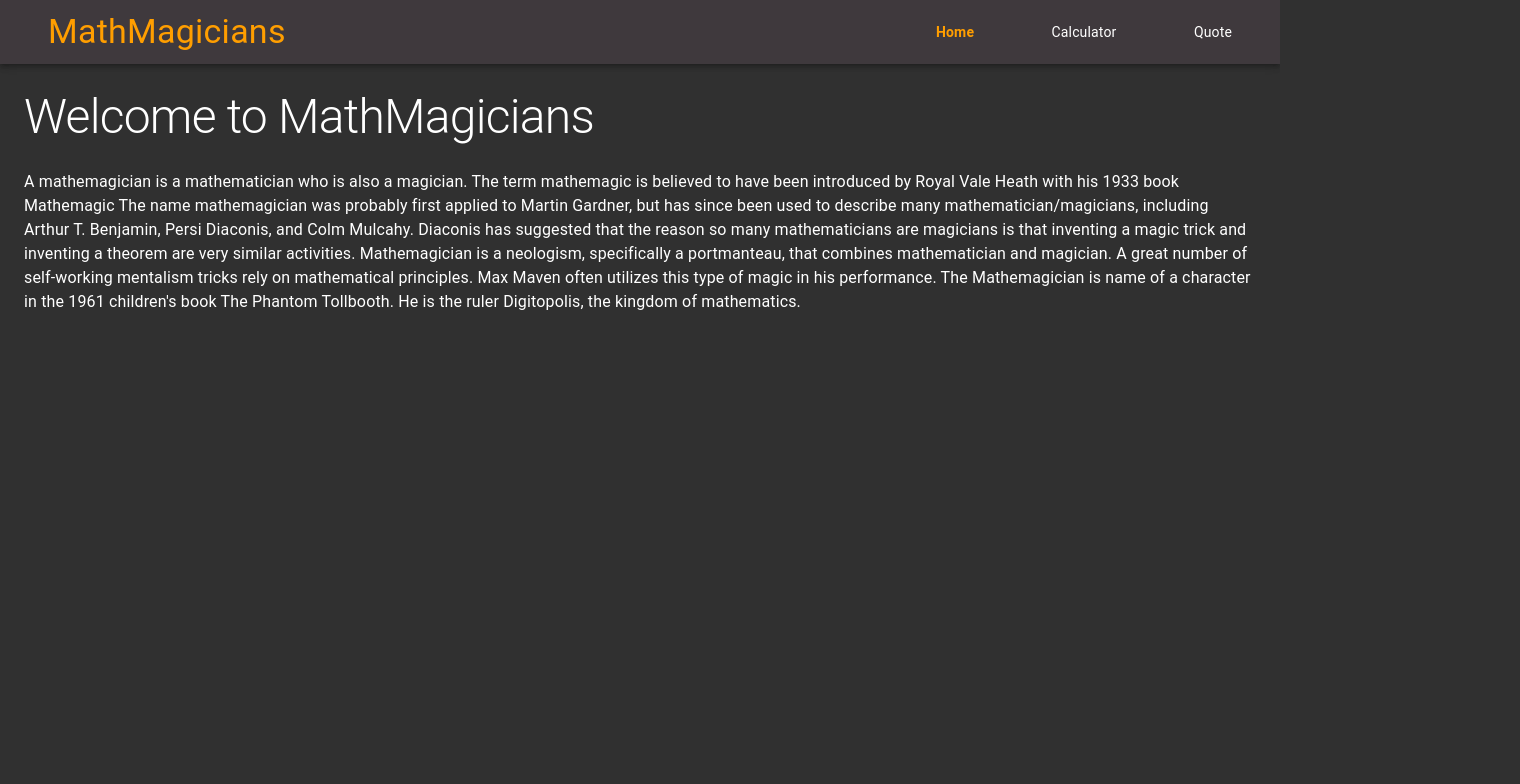
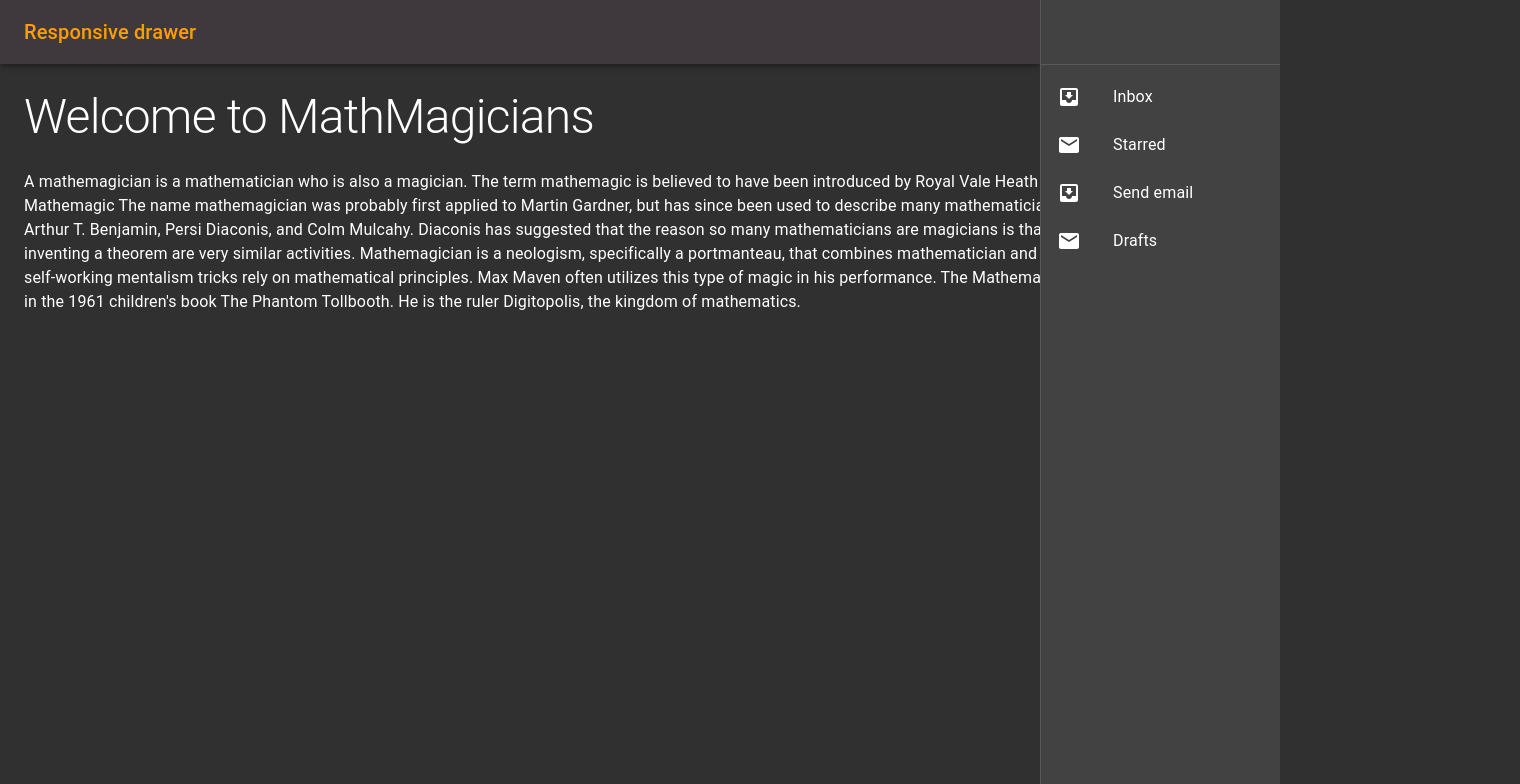
Before and after one commit to martinnajjar12/react-calculator, a React (Create React App) app: page / in a window 1280 px wide. Shown: the top 784 px of the page, 1520 px wide, since content can reach past the window. Built offline with nearby package versions, Linux system fonts and the light colour scheme.

Commit message:
Add a new Header

```diff
--- a/package.json
+++ b/package.json
@@ -4,6 +4,7 @@
   "private": true,
   "dependencies": {
     "@material-ui/core": "^4.11.3",
+    "@material-ui/icons": "^4.11.2",
     "@testing-library/jest-dom": "^5.11.9",
     "@testing-library/react": "^11.2.5",
     "@testing-library/user-event": "^12.7.0",
--- a/src/components/App.js
+++ b/src/components/App.js
@@ -12,7 +12,7 @@ import {
 } from 'react-router-dom';
 import Home from './Home';
 import Calculator from './Calculator';
-import Header from './Header';
+import NewHeader from './NewHeader';
 import Quote from './Quote';
 
 const theme = createMuiTheme({
@@ -30,7 +30,7 @@ const theme = createMuiTheme({
 const App = () => (
   <BrowserRouter>
     <ThemeProvider theme={theme}>
-      <Header />
+      <NewHeader />
       <Container>
         <Switch>
           <Route exact path="/" component={Home} />
--- a/src/components/Header.js
+++ b/src/components/Header.js
@@ -6,10 +6,22 @@ import {
   makeStyles,
   Grid,
   Container,
+  useMediaQuery,
+  useTheme,
+  IconButton,
+  List,
+  ListItem,
+  ListItemIcon,
+  ListItemText,
+  Hidden,
+  Drawer,
 } from '@material-ui/core';
+import MenuRoundedIcon from '@material-ui/icons/MenuRounded';
 import { Link, NavLink } from 'react-router-dom';
 
-const useStyles = makeStyles({
+const drawerWidth = 240;
+
+const useStyles = makeStyles(theme => ({
   logoLink: {
     color: '#ff9e00',
     textDecoration: 'none',
@@ -24,10 +36,62 @@ const useStyles = makeStyles({
     fontWeight: 'bolder',
     color: '#ff9e00',
   },
-});
+
+  root: {
+    display: 'flex',
+  },
+  drawer: {
+    [theme.breakpoints.up('sm')]: {
+      width: drawerWidth,
+      flexShrink: 0,
+    },
+  },
+  appBar: {
+    [theme.breakpoints.up('sm')]: {
+      width: `calc(100% - ${drawerWidth}px)`,
+      marginLeft: drawerWidth,
+    },
+  },
+  menuButton: {
+    marginRight: theme.spacing(2),
+    [theme.breakpoints.up('sm')]: {
+      display: 'none',
+    },
+  },
+  // necessary for content to be below app bar
+  toolbar: theme.mixins.toolbar,
+  drawerPaper: {
+    width: drawerWidth,
+  },
+  content: {
+    flexGrow: 1,
+    padding: theme.spacing(3),
+  },
+}));
 
 const Header = () => {
   const classes = useStyles();
+  const theme = useTheme();
+  const matches = useMediaQuery(theme.breakpoints.down('xs'));
+  const [mobileOpen, setMobileOpen] = React.useState(false);
+
+  const handleDrawerToggle = () => {
+    setMobileOpen(!mobileOpen);
+  };
+
+  const drawer = () => (
+    <div>
+      <div className={classes.toolbar} />
+      <List>
+        {['Inbox', 'Starred', 'Send email', 'Drafts'].map((text, index) => (
+          <ListItem button key={text}>
+            <ListItemIcon>{index % 2 === 0 ? 'Hello' : 'Something else'}</ListItemIcon>
+            <ListItemText primary={text} />
+          </ListItem>
+        ))}
+      </List>
+    </div>
+  );
 
   return (
     <AppBar position="sticky">
@@ -37,11 +101,32 @@ const Header = () => {
             <Typography variant="h4">
               <Link to="/" className={classes.logoLink}>MathMagicians</Link>
             </Typography>
-            <Grid item container xs={5} md={3} justify="space-between">
-              <NavLink exact activeClassName={classes.activeLink} to="/" className={classes.link}>Home</NavLink>
-              <NavLink exact activeClassName={classes.activeLink} to="/calculator" className={classes.link}>Calculator</NavLink>
-              <NavLink exact activeClassName={classes.activeLink} to="/quote" className={classes.link}>Quote</NavLink>
-            </Grid>
+            { matches
+              ? (
+                <>
+                  <Hidden smDown implementation="css">
+                    <Drawer
+                      classes={{
+                        paper: classes.drawerPaper,
+                      }}
+                      variant="permanent"
+                      open
+                    >
+                      {drawer}
+                    </Drawer>
+                  </Hidden>
+                  <IconButton onClick={handleDrawerToggle}>
+                    <MenuRoundedIcon />
+                  </IconButton>
+                </>
+              )
+              : (
+                <Grid item container xs={5} md={3} justify="space-between">
+                  <NavLink exact activeClassName={classes.activeLink} to="/" className={classes.link}>Home</NavLink>
+                  <NavLink exact activeClassName={classes.activeLink} to="/calculator" className={classes.link}>Calculator</NavLink>
+                  <NavLink exact activeClassName={classes.activeLink} to="/quote" className={classes.link}>Quote</NavLink>
+                </Grid>
+              )}
           </Grid>
         </Container>
       </Toolbar>
--- /dev/null
+++ b/src/components/NewHeader.js
@@ -0,0 +1,136 @@
+import React from 'react';
+import AppBar from '@material-ui/core/AppBar';
+import Divider from '@material-ui/core/Divider';
+import Drawer from '@material-ui/core/Drawer';
+import Hidden from '@material-ui/core/Hidden';
+import IconButton from '@material-ui/core/IconButton';
+import InboxIcon from '@material-ui/icons/MoveToInbox';
+import List from '@material-ui/core/List';
+import ListItem from '@material-ui/core/ListItem';
+import ListItemIcon from '@material-ui/core/ListItemIcon';
+import ListItemText from '@material-ui/core/ListItemText';
+import MailIcon from '@material-ui/icons/Mail';
+import MenuIcon from '@material-ui/icons/Menu';
+import Toolbar from '@material-ui/core/Toolbar';
+import Typography from '@material-ui/core/Typography';
+import { makeStyles, useTheme } from '@material-ui/core/styles';
+
+const drawerWidth = 240;
+
+const useStyles = makeStyles(theme => ({
+  root: {
+    display: 'flex',
+  },
+  drawer: {
+    [theme.breakpoints.up('sm')]: {
+      width: drawerWidth,
+      flexShrink: 0,
+    },
+  },
+  appBar: {
+    [theme.breakpoints.up('sm')]: {
+      width: `calc(100% - ${drawerWidth}px)`,
+      marginRight: drawerWidth,
+    },
+  },
+  menuButton: {
+    marginLeft: theme.spacing(2),
+    [theme.breakpoints.up('sm')]: {
+      display: 'none',
+    },
+  },
+  // necessary for content to be below app bar
+  toolbar: theme.mixins.toolbar,
+  drawerPaper: {
+    width: drawerWidth,
+  },
+  content: {
+    flexGrow: 1,
+    padding: theme.spacing(3),
+  },
+  logoLink: {
+    color: '#ff9e00',
+    textDecoration: 'none',
+  },
+}));
+
+function ResponsiveDrawer() {
+  const classes = useStyles();
+  const theme = useTheme();
+  const [mobileOpen, setMobileOpen] = React.useState(false);
+
+  const handleDrawerToggle = () => {
+    setMobileOpen(!mobileOpen);
+  };
+
+  const drawer = (
+    <div>
+      <div className={classes.toolbar} />
+      <Divider />
+      <List>
+        {['Inbox', 'Starred', 'Send email', 'Drafts'].map((text, index) => (
+          <ListItem button key={text}>
+            <ListItemIcon>{index % 2 === 0 ? <InboxIcon /> : <MailIcon />}</ListItemIcon>
+            <ListItemText primary={text} />
+          </ListItem>
+        ))}
+      </List>
+    </div>
+  );
+
+  const container = window !== undefined ? () => window.document.body : undefined;
+
+  return (
+    <div className={classes.root}>
+      <AppBar position="sticky" className={classes.appBar}>
+        <Toolbar>
+          <Typography variant="h6" noWrap className={classes.logoLink}>
+            Responsive drawer
+          </Typography>
+          <IconButton
+            color="inherit"
+            aria-label="open drawer"
+            edge="start"
+            onClick={handleDrawerToggle}
+            className={classes.menuButton}
+          >
+            <MenuIcon />
+          </IconButton>
+        </Toolbar>
+      </AppBar>
+      <nav className={classes.drawer} aria-label="mailbox folders">
+        <Hidden smUp>
+          <Drawer
+            container={container}
+            variant="temporary"
+            anchor={theme.direction === 'rtl' ? 'left' : 'right'}
+            open={mobileOpen}
+            onClose={handleDrawerToggle}
+            classes={{
+              paper: classes.drawerPaper,
+            }}
+            ModalProps={{
+              keepMounted: true, // Better open performance on mobile.
+            }}
+          >
+            {drawer}
+          </Drawer>
+        </Hidden>
+        <Hidden xsDown>
+          <Drawer
+            anchor="right"
+            classes={{
+              paper: classes.drawerPaper,
+            }}
+            variant="permanent"
+            open
+          >
+            {drawer}
+          </Drawer>
+        </Hidden>
+      </nav>
+    </div>
+  );
+}
+
+export default ResponsiveDrawer;
```
Also changed, not shown: 1 other file (tests, documents, lock files or other folders).
